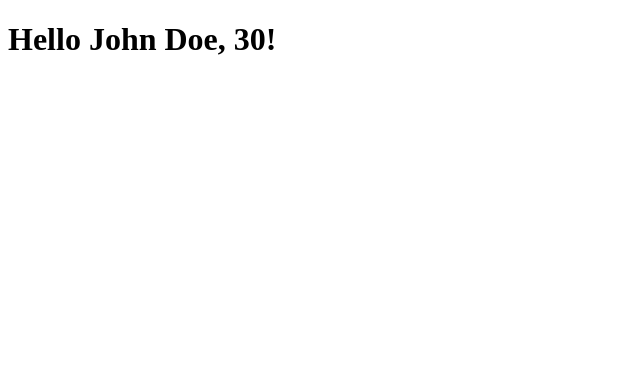
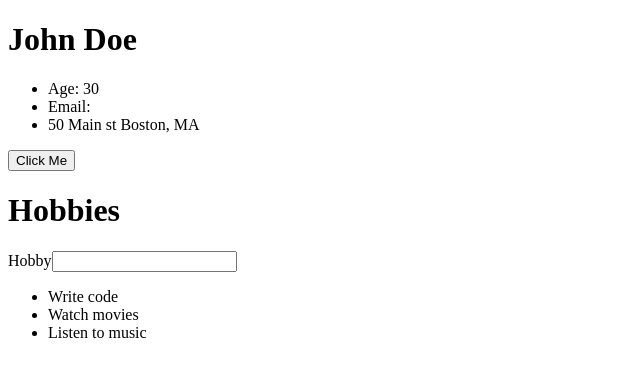
Before and after one commit to Princetonevans/a4app, an Angular app: page / in a window 1280 px wide. Shown: the top 376 px of the page, without its empty margins (0-640 px from the left). Built offline with nearby package versions, Linux system fonts and the light colour scheme.

Commit message:
added a form

```diff
--- a/src/app/components/user/user.component.html
+++ b/src/app/components/user/user.component.html
@@ -1,3 +1,21 @@
-<h1>
-  Hello {{name}}, {{age}}!
-</h1>
+<h1>{{name}}</h1>
+<ul>
+  <li>Age:  {{age}}</li>
+  <li>Email:  {{email}}</li>
+  <li>{{address.street}}  {{address.city}}, {{address.state}}</li>
+</ul>
+<button (click)="onClick()">Click Me</button>
+
+<h1>Hobbies</h1>
+<form (submit)="addHobby(hobby.value)">
+  <div>
+  <label for="hobby">Hobby</label>
+  <input type="text" #hobby>
+</div>
+</form>
+
+<ul>
+  <li *ngFor="let hobby of hobbies"> {{hobby}}
+
+  </li>
+</ul>
--- a/src/app/components/user/user.component.ts
+++ b/src/app/components/user/user.component.ts
@@ -11,6 +11,7 @@ export class UserComponent implements OnInit {
   email:string;
   address:Address;
   hobbies:string[];
+  hello:any;
 
 
   constructor() { console.log('constructor ran..'); }
@@ -26,7 +27,17 @@ export class UserComponent implements OnInit {
       city: 'Boston',
       state: 'MA'
     }
-    this.hobbies = ['Write code', 'Watch movies', 'Listen to music']
+    this.hobbies = ['Write code', 'Watch movies', 'Listen to music'];
+    this.hello = 'hello';
+  }
+  onClick() {
+    this.name = 'Princeton Evans';
+    this.hobbies.push('New Hobby')
+  }
+  addHobby(hobby){
+    console.log('hobby');
+    this.hobbies.unshift(hobby)
+    return false
   }
 
 }
```
